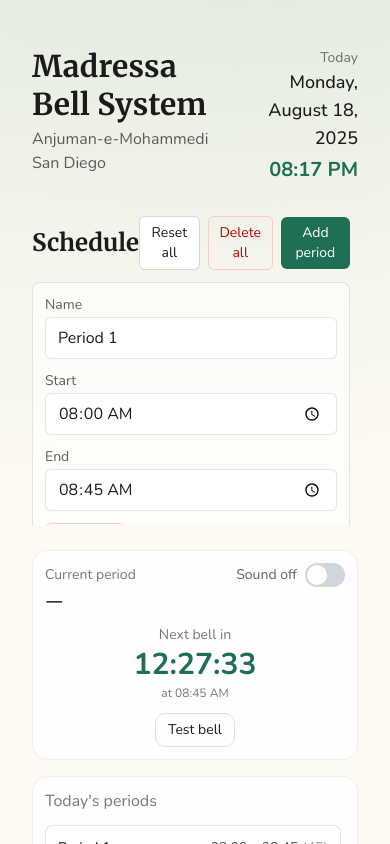
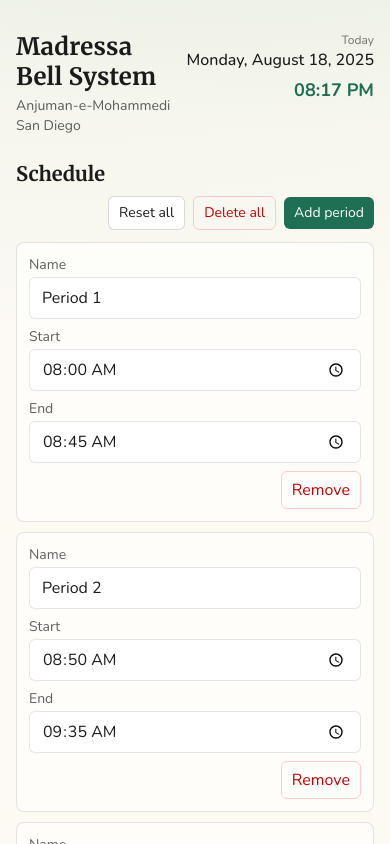
Before and after one commit to sdjamaat/bell-system, a Next.js app: page / in a window 390 px wide. Shown: the top 844 px of the page. Built offline with nearby package versions, Linux system fonts and the light colour scheme.

Commit message:
Improve responsive design and mobile layout across components
Co-authored-by: ibrahim.0814 <ibrahim.0814@gmail.com>

```diff
--- a/src/app/layout.tsx
+++ b/src/app/layout.tsx
@@ -1,4 +1,4 @@
-import type { Metadata } from "next";
+import type { Metadata, Viewport } from "next";
 import { Geist, Geist_Mono, Nunito, Merriweather } from "next/font/google";
 import "./globals.css";
 
@@ -28,6 +28,11 @@ export const metadata: Metadata = {
   description: "Simple bell schedule and chimes for classrooms",
 };
 
+export const viewport: Viewport = {
+  width: "device-width",
+  initialScale: 1,
+};
+
 export default function RootLayout({
   children,
 }: Readonly<{
--- a/src/app/page.tsx
+++ b/src/app/page.tsx
@@ -57,30 +57,30 @@ export default function Home() {
 
   return (
     <div className="min-h-screen" style={{ backgroundImage: "radial-gradient(1200px 600px at 0% -10%, rgba(31,111,84,0.08), transparent), radial-gradient(800px 400px at 100% -10%, rgba(155,191,152,0.15), transparent)" }}>
-      <div className="mx-auto max-w-6xl px-8 py-12">
-        <header className="mb-8 flex items-start justify-between">
+      <div className="mx-auto max-w-6xl px-4 sm:px-6 md:px-8 py-8 md:py-12">
+        <header className="mb-6 md:mb-8 flex items-start justify-between gap-4 sm:gap-6">
           <div>
-            <h1 className="font-display text-3xl md:text-4xl font-semibold leading-tight" style={{ letterSpacing: "0.2px" }}>
+            <h1 className="font-display text-2xl sm:text-3xl md:text-4xl font-semibold leading-tight" style={{ letterSpacing: "0.2px" }}>
               {headerTitle}
             </h1>
-            <p className="text-foreground/70 mt-1">Anjuman-e-Mohammedi San Diego</p>
+            <p className="text-foreground/70 mt-1 text-sm sm:text-base">Anjuman-e-Mohammedi San Diego</p>
           </div>
-          <div className="text-right">
-            <div className="text-sm text-foreground/60">Today</div>
-            <div className="text-lg font-medium">
+          <div className="text-right shrink-0">
+            <div className="text-xs sm:text-sm text-foreground/60">Today</div>
+            <div className="text-base sm:text-lg font-medium">
               {currentDate || "Loading..."}
             </div>
-            <div className="text-xl font-bold tabular-nums mt-1 text-[color:var(--accent)]">
+            <div className="text-lg sm:text-xl font-bold tabular-nums mt-1 text-[color:var(--accent)]">
               {currentTime || "Loading..."}
             </div>
           </div>
         </header>
 
         {schedule === null ? (
-          <div className="h-[calc(100vh-200px)] flex items-center justify-center text-foreground/60">Loading…</div>
+          <div className="min-h-[50vh] md:h-[calc(100vh-200px)] flex items-center justify-center text-foreground/60">Loading…</div>
         ) : (
-          <div className="grid grid-cols-1 xl:grid-cols-3 gap-6 h-[calc(100vh-200px)]">
-            <div className="xl:col-span-2 h-full min-h-0">
+          <div className="grid grid-cols-1 xl:grid-cols-3 gap-4 md:gap-6 md:h-[calc(100vh-200px)]">
+            <div className="xl:col-span-2 h-auto md:h-full min-h-0">
               <ScheduleEditor
                 value={schedule}
                 onChange={onChange}
@@ -88,7 +88,7 @@ export default function Home() {
                 onDeleteAll={() => onChange([])}
               />
             </div>
-            <div className="xl:col-span-1 flex flex-col gap-4 h-full min-h-0">
+            <div className="xl:col-span-1 flex flex-col gap-4 h-auto md:h-full min-h-0">
               <Countdown schedule={schedule} />
               <SchedulePreview schedule={schedule} />
             </div>
--- a/src/components/Countdown.tsx
+++ b/src/components/Countdown.tsx
@@ -77,7 +77,7 @@ export default function Countdown({ schedule }: Props) {
     <div className="card p-3">
       <div className="space-y-3">
         <div>
-          <div className="flex items-center justify-between">
+          <div className="flex items-center justify-between gap-2">
             <div className="text-sm text-foreground/60">Current period</div>
             <div className="flex items-center gap-2 select-none">
               <span className="text-sm text-foreground/70">{enabled ? "Sound on" : "Sound off"}</span>
@@ -105,7 +105,7 @@ export default function Countdown({ schedule }: Props) {
 
         <div className="text-center">
           <div className="text-sm text-foreground/60">Next bell in</div>
-          <div className="text-3xl font-bold tabular-nums text-[color:var(--accent)] mt-0.5">{remainingLabel}</div>
+          <div className="text-2xl sm:text-3xl font-bold tabular-nums text-[color:var(--accent)] mt-0.5">{remainingLabel}</div>
           {nextBellTimeLabel && (
             <div className="text-xs text-foreground/60 mt-0.5">at {nextBellTimeLabel}</div>
           )}
--- a/src/components/ScheduleEditor.tsx
+++ b/src/components/ScheduleEditor.tsx
@@ -96,10 +96,10 @@ export default function ScheduleEditor({ value, onChange, onResetAll, onDeleteAl
   }, [draft]);
 
   return (
-    <div className="w-full h-full min-h-0 flex flex-col">
-      <div className="flex items-center justify-between mb-3 pr-2">
-        <h2 className="text-2xl font-semibold font-display">Schedule</h2>
-        <div className="flex items-center gap-2">
+    <div className="w-full h-auto md:h-full min-h-0 flex flex-col">
+      <div className="flex items-center justify-between mb-3 pr-0 md:pr-2 gap-2 flex-wrap">
+        <h2 className="text-xl sm:text-2xl font-semibold font-display">Schedule</h2>
+        <div className="flex items-center gap-2 w-full sm:w-auto justify-end">
           {onResetAll && (
             <button
               onClick={onResetAll}
@@ -128,8 +128,8 @@ export default function ScheduleEditor({ value, onChange, onResetAll, onDeleteAl
         </div>
       </div>
 
-      <div className="flex-1 min-h-0 overflow-y-auto">
-        <div className="grid grid-cols-1 gap-2.5 pr-2">
+      <div className="flex-1 min-h-0 overflow-visible md:overflow-y-auto">
+        <div className="grid grid-cols-1 gap-2.5 pr-0 md:pr-2">
           {sortedDraft.length === 0 && (
             <div className="card p-4 text-sm text-foreground/70">
               No periods yet. Click &quot;Add period&quot; to get started.
@@ -141,7 +141,7 @@ export default function ScheduleEditor({ value, onChange, onResetAll, onDeleteAl
               key={p.id}
               className="rounded-lg border border-black/10 p-3 bg-white/60 backdrop-blur-sm"
             >
-              <div className="grid grid-cols-1 md:grid-cols-[2fr_1fr_1fr_auto] gap-3 items-end">
+              <div className="grid grid-cols-1 md:grid-cols-[2fr_1fr_1fr_auto] gap-2 md:gap-3 items-end">
                 <div className="flex flex-col">
                   <label className="text-sm mb-0.5 text-foreground/70">Name</label>
                   <input
@@ -169,7 +169,7 @@ export default function ScheduleEditor({ value, onChange, onResetAll, onDeleteAl
                     className="px-3 py-2 text-base rounded-md border border-black/10 bg-white"
                   />
                 </div>
-                <div className="flex gap-2 md:justify-end">
+                <div className="flex gap-2 justify-end">
                   <button
                     onClick={() => remove(p.id)}
                     className="px-2.5 py-1.5 text-base rounded-md border border-red-200 text-red-700 hover:bg-red-50"
--- a/src/components/SchedulePreview.tsx
+++ b/src/components/SchedulePreview.tsx
@@ -9,8 +9,8 @@ export default function SchedulePreview({ schedule }: Props) {
   return (
     <div className="card p-3 flex-1 flex flex-col min-h-0 h-full">
       <div className="text-base text-foreground/60 mb-3">Today&apos;s periods</div>
-      <div className="flex-1 min-h-0 overflow-y-auto">
-        <ul className="grid grid-cols-1 gap-2 pr-1">
+      <div className="flex-1 min-h-0 overflow-visible md:overflow-y-auto">
+        <ul className="grid grid-cols-1 gap-2 pr-0 md:pr-1">
           {schedule.map((p) => {
             const start = timeStringToMinutes(p.start);
             const end = timeStringToMinutes(p.end);
@@ -18,9 +18,9 @@ export default function SchedulePreview({ schedule }: Props) {
             return (
               <li
                 key={p.id}
-                className="flex items-center justify-between gap-3 rounded-lg border border-black/10 p-3 bg-white text-sm"
+                className="flex items-center justify-between gap-3 rounded-lg border border-black/10 p-3 bg-white text-sm flex-wrap"
               >
-                <div className="font-medium truncate">{p.name}</div>
+                <div className="font-medium truncate max-w-full">{p.name}</div>
                 <div className="text-sm tabular-nums text-foreground/80 whitespace-nowrap">
                   {p.start} – {p.end}
                   <span className="ml-1 text-foreground/50">
```
